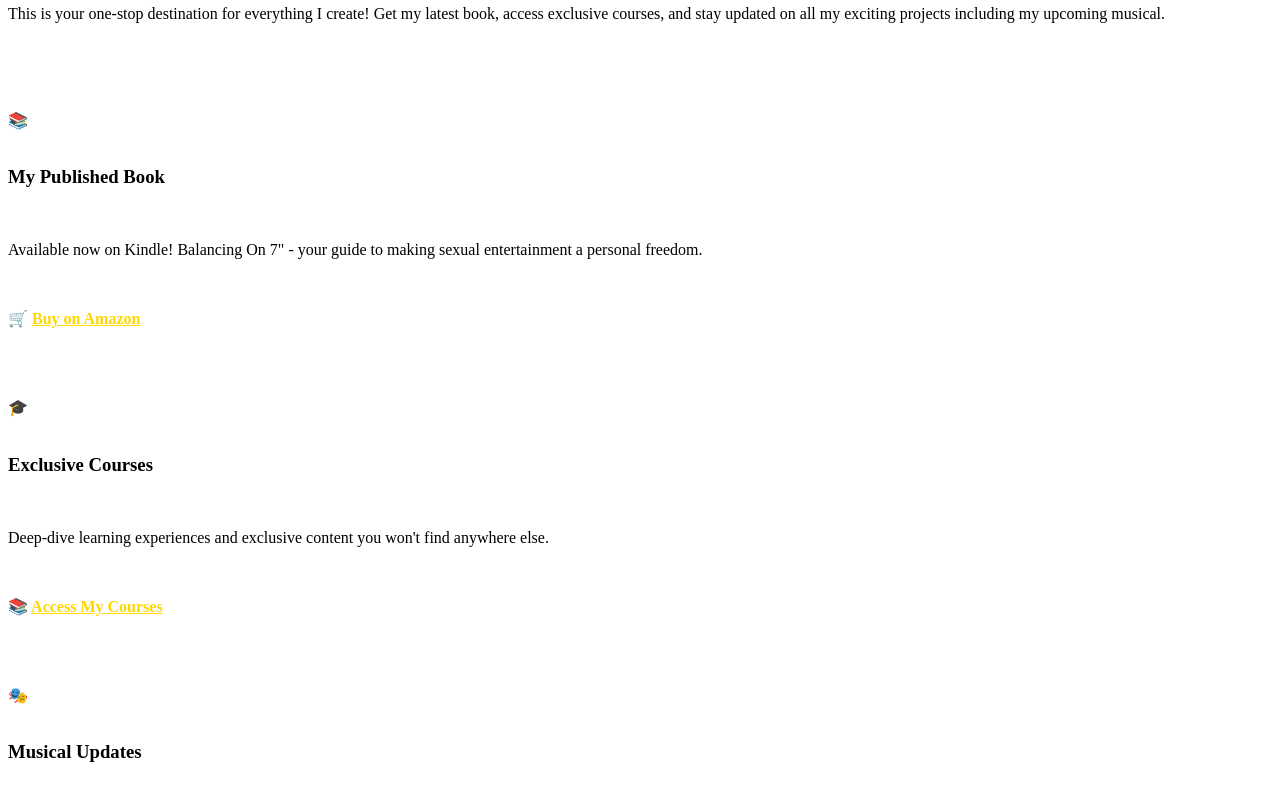
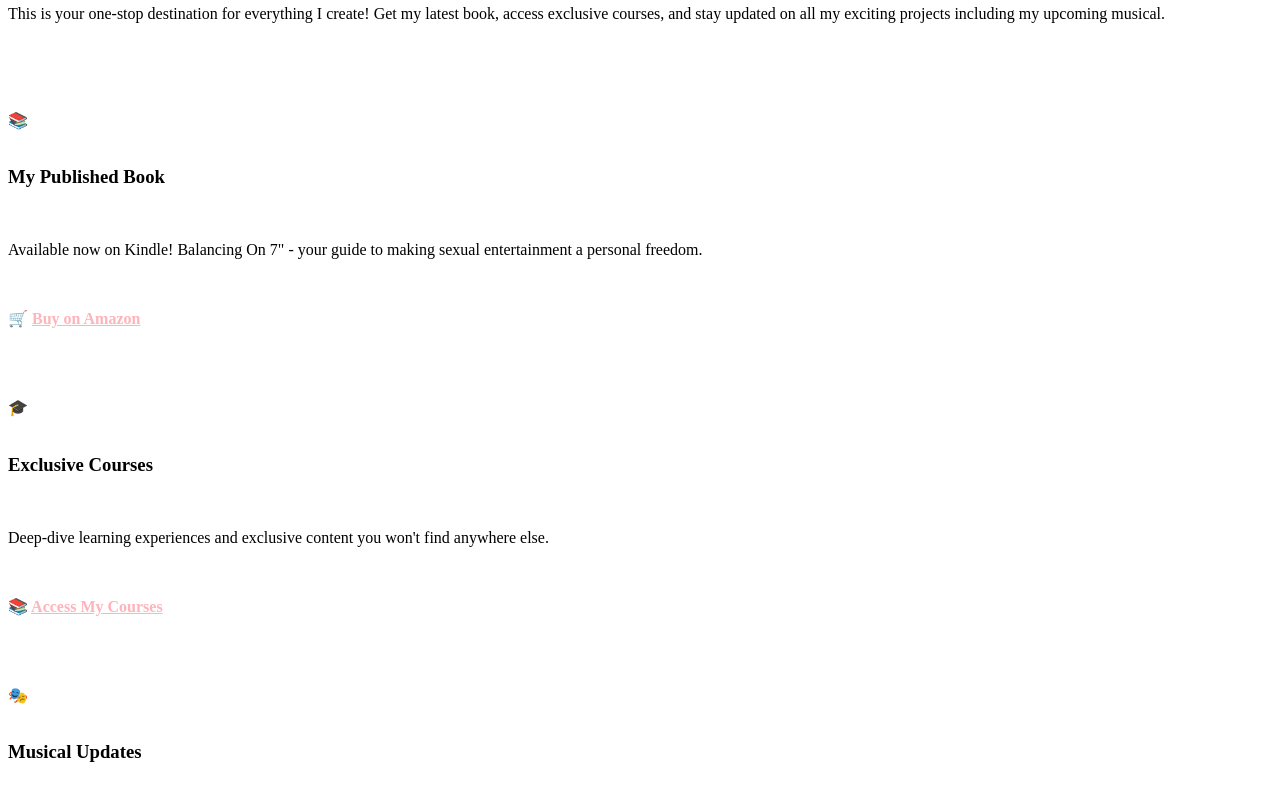
Before and after one commit to MRMadameReina/MRMadameReina.github.io, a plain HTML site: page index.html in a window 1280 px wide. Shown: the part 360-1160 px from the top of the page. Drawn offline with Linux system fonts and the light colour scheme.

Commit message:
Update index.html

```diff
--- a/index.html
+++ b/index.html
@@ -83,13 +83,13 @@
                 <div class="icon">📚</div>
                 <h3>My Published Book</h3>
                 <p>Available now on Kindle! Balancing On 7" - your guide to making sexual entertainment a personal freedom.</p>
-                <p><strong>🛒 <a href="#" style="color: #ffd700;">Buy on Amazon</a></strong></p>
+                <p><strong>🛒 <a href="#" style="color: #ffb3ba;">Buy on Amazon</a></strong></p>
             </div>
             <div class="column">
                 <div class="icon">🎓</div>
                 <h3>Exclusive Courses</h3>
                 <p>Deep-dive learning experiences and exclusive content you won't find anywhere else.</p>
-                <p><strong>📚 <a href="#" style="color: #ffd700;">Access My Courses</a></strong></p>
+                <p><strong>📚 <a href="#" style="color: #ffb3ba;">Access My Courses</a></strong></p>
             </div>
             <div class="column">
                 <div class="icon">🎭</div>
```
